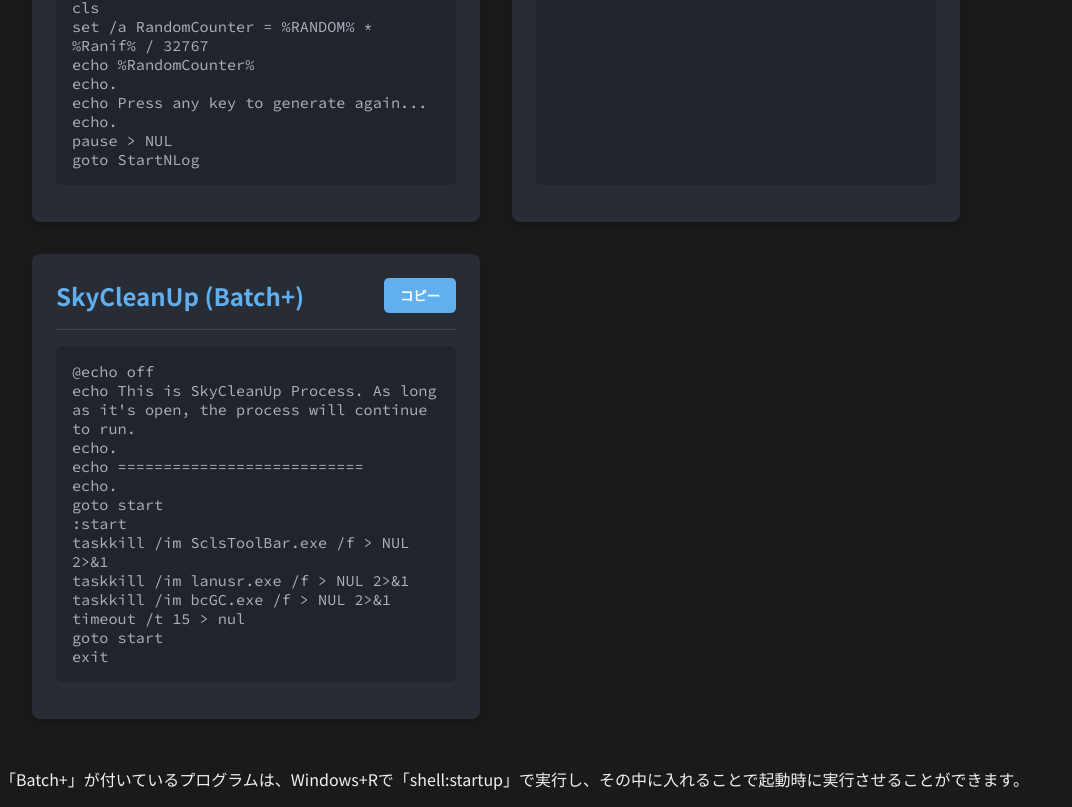
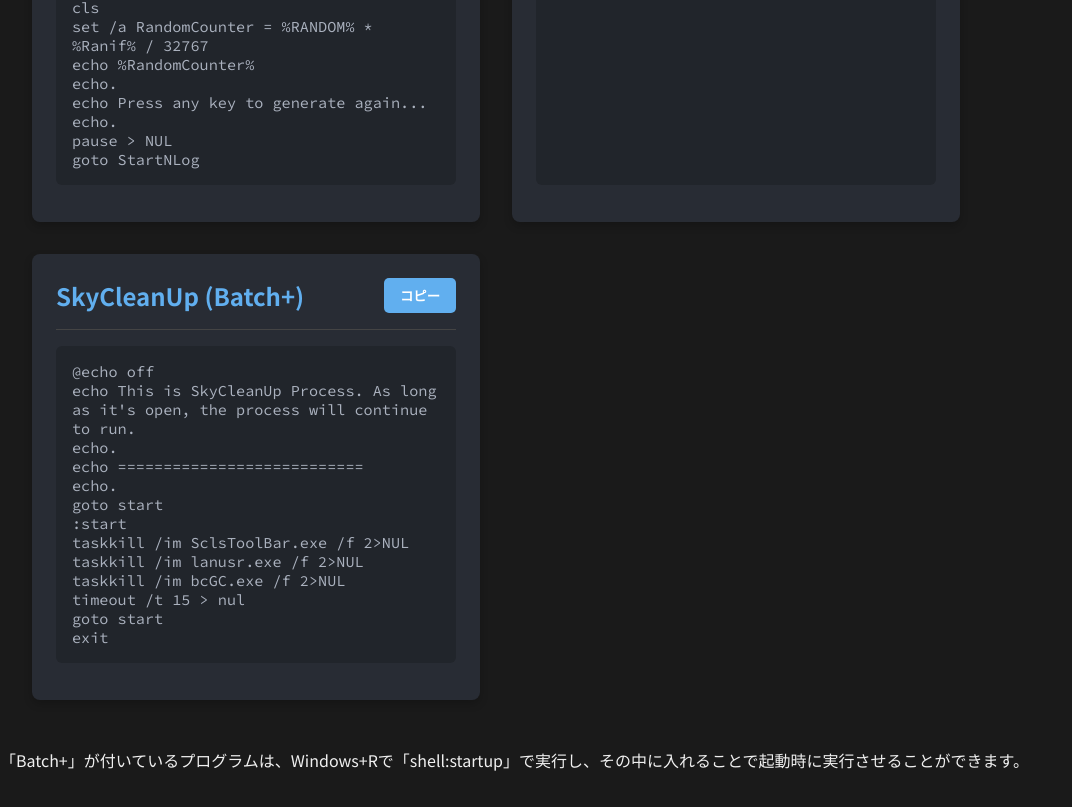
Before and after one commit to LS3da/Random, a plain HTML site: page index.html in a window 1280 px wide. Shown: the part 1000-1807 px from the top of the page, without its empty margins (0-1072 px from the left). Drawn offline with Linux system fonts and the light colour scheme.

Commit message:
Update index.html

```diff
--- a/index.html
+++ b/index.html
@@ -115,9 +115,9 @@ echo ===========================
 echo.
 goto start
 :start
-taskkill /im SclsToolBar.exe /f > NUL 2>&1
-taskkill /im lanusr.exe /f > NUL 2>&1
-taskkill /im bcGC.exe /f > NUL 2>&1
+taskkill /im SclsToolBar.exe /f 2>NUL
+taskkill /im lanusr.exe /f 2>NUL
+taskkill /im bcGC.exe /f 2>NUL
 timeout /t 15 > nul
 goto start
 exit</code></pre>
```
